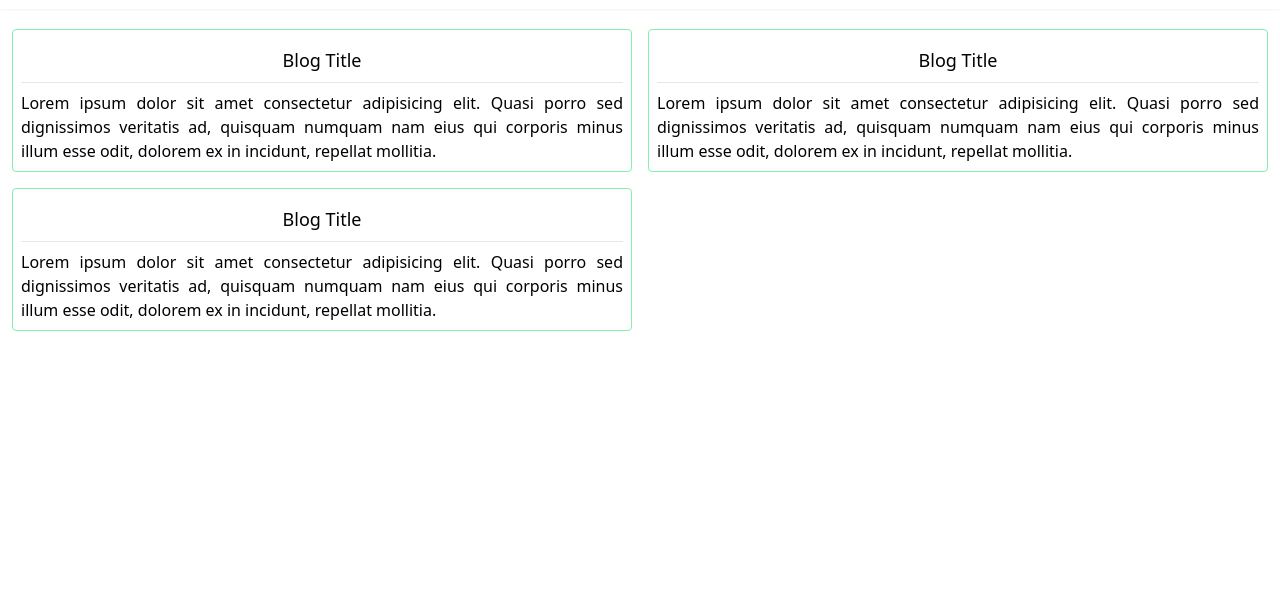
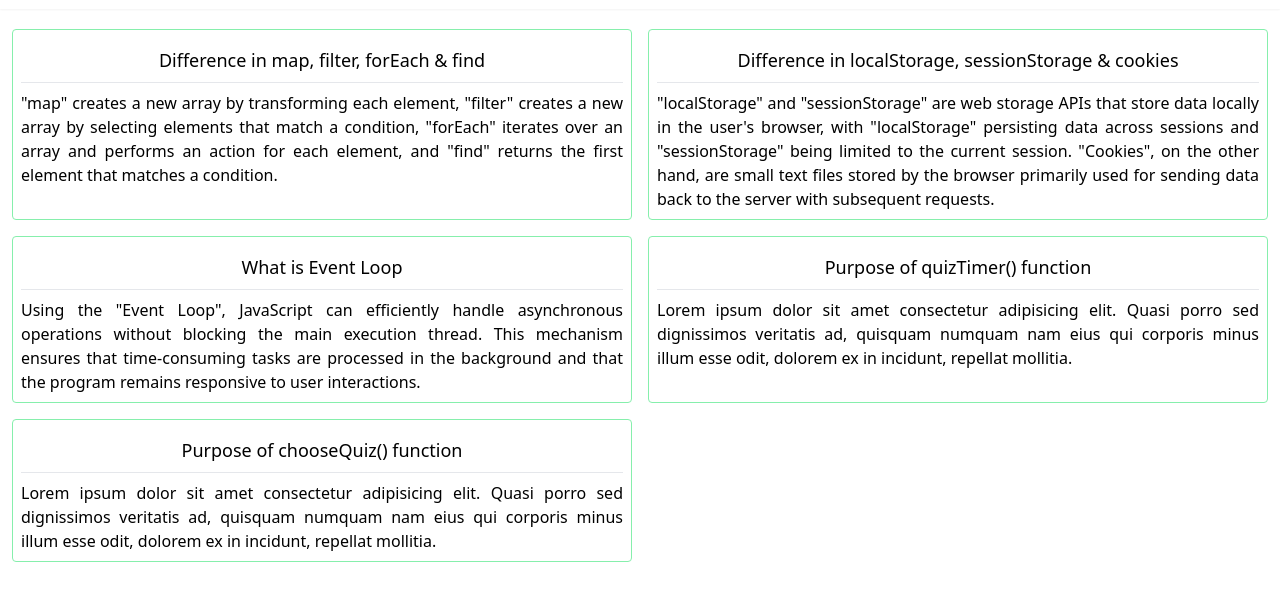
Before and after one commit to nurealammiaji/quiz-hero, a plain HTML site: page blog.html in a window 1280 px wide. Shown: the part 55-656 px from the top of the page. Drawn offline with nearby package versions, Linux system fonts and the light colour scheme.

Commit message:
blog post modified

```diff
--- a/blog.html
+++ b/blog.html
@@ -32,24 +32,41 @@
             </nav>
           </header>
           <main>
-            <div class="grid grid-cols-2 gap-4 m-3 mt-5">
+            <!-- Blog Posts Area -->
+            <div class="grid grid-cols-1 gap-4 m-3 mt-5 md:grid-cols-2">
+                <!-- Blog Post 1-->
                 <div class="p-2 border border-green-300 border-solid rounded hover:border-green-600 hover:bg-green-200">
-                    <h1 class="mt-2 text-lg font-medium text-center">Blog Title</h1>
+                    <h1 class="mt-2 text-lg font-medium text-center">Difference in map, filter, forEach & find</h1>
+                    <hr class="my-2">
+                    <p class="mt-2 text-justify">"map" creates a new array by transforming each element, "filter" creates a new array by selecting elements that match a condition, "forEach" iterates over an array and performs an action for each element, and "find" returns the first element that matches a condition.</p>
+                </div>
+                <!-- Blog Post 2-->
+                <div class="p-2 border border-green-300 border-solid rounded hover:border-green-600 hover:bg-green-200">
+                    <h1 class="mt-2 text-lg font-medium text-center">Difference in  localStorage, sessionStorage & cookies</h1>
+                    <hr class="my-2">
+                    <p class="mt-2 text-justify">"localStorage" and "sessionStorage" are web storage APIs that store data locally in the user's browser, with "localStorage" persisting data across sessions and "sessionStorage" being limited to the current session. "Cookies", on the other hand, are small text files stored by the browser primarily used for sending data back to the server with subsequent requests.</p>
+                </div>
+                <!-- Blog Post 3-->
+                <div class="p-2 border border-green-300 border-solid rounded hover:border-green-600 hover:bg-green-200">
+                    <h1 class="mt-2 text-lg font-medium text-center">What is Event Loop</h1>
+                    <hr class="my-2">
+                    <p class="mt-2 text-justify">Using the "Event Loop", JavaScript can efficiently handle asynchronous operations without blocking the main execution thread. This mechanism ensures that time-consuming tasks are processed in the background and that the program remains responsive to user interactions.</p>
+                </div>
+                <!-- Blog Post 4-->
+                <div class="p-2 border border-green-300 border-solid rounded hover:border-green-600 hover:bg-green-200">
+                    <h1 class="mt-2 text-lg font-medium text-center">Purpose of quizTimer() function</h1>
                     <hr class="my-2">
                     <p class="mt-2 text-justify">Lorem ipsum dolor sit amet consectetur adipisicing elit. Quasi porro sed dignissimos veritatis ad, quisquam numquam nam eius qui corporis minus illum esse odit, dolorem ex in incidunt, repellat mollitia.</p>
                 </div>
+                <!-- Blog Post 5-->
                 <div class="p-2 border border-green-300 border-solid rounded hover:border-green-600 hover:bg-green-200">
-                    <h1 class="mt-2 text-lg font-medium text-center">Blog Title</h1>
-                    <hr class="my-2">
-                    <p class="mt-2 text-justify">Lorem ipsum dolor sit amet consectetur adipisicing elit. Quasi porro sed dignissimos veritatis ad, quisquam numquam nam eius qui corporis minus illum esse odit, dolorem ex in incidunt, repellat mollitia.</p>
-                </div>
-                <div class="p-2 border border-green-300 border-solid rounded hover:border-green-600 hover:bg-green-200">
-                    <h1 class="mt-2 text-lg font-medium text-center">Blog Title</h1>
+                    <h1 class="mt-2 text-lg font-medium text-center">Purpose of chooseQuiz() function</h1>
                     <hr class="my-2">
                     <p class="mt-2 text-justify">Lorem ipsum dolor sit amet consectetur adipisicing elit. Quasi porro sed dignissimos veritatis ad, quisquam numquam nam eius qui corporis minus illum esse odit, dolorem ex in incidunt, repellat mollitia.</p>
                 </div>
             </div>
           </main>
+          <!-- Event Handler for Home Button -->
           <script>
             document.getElementById("home-btn").addEventListener("click", () => {
                 window.location.href = "./index.html";
```
